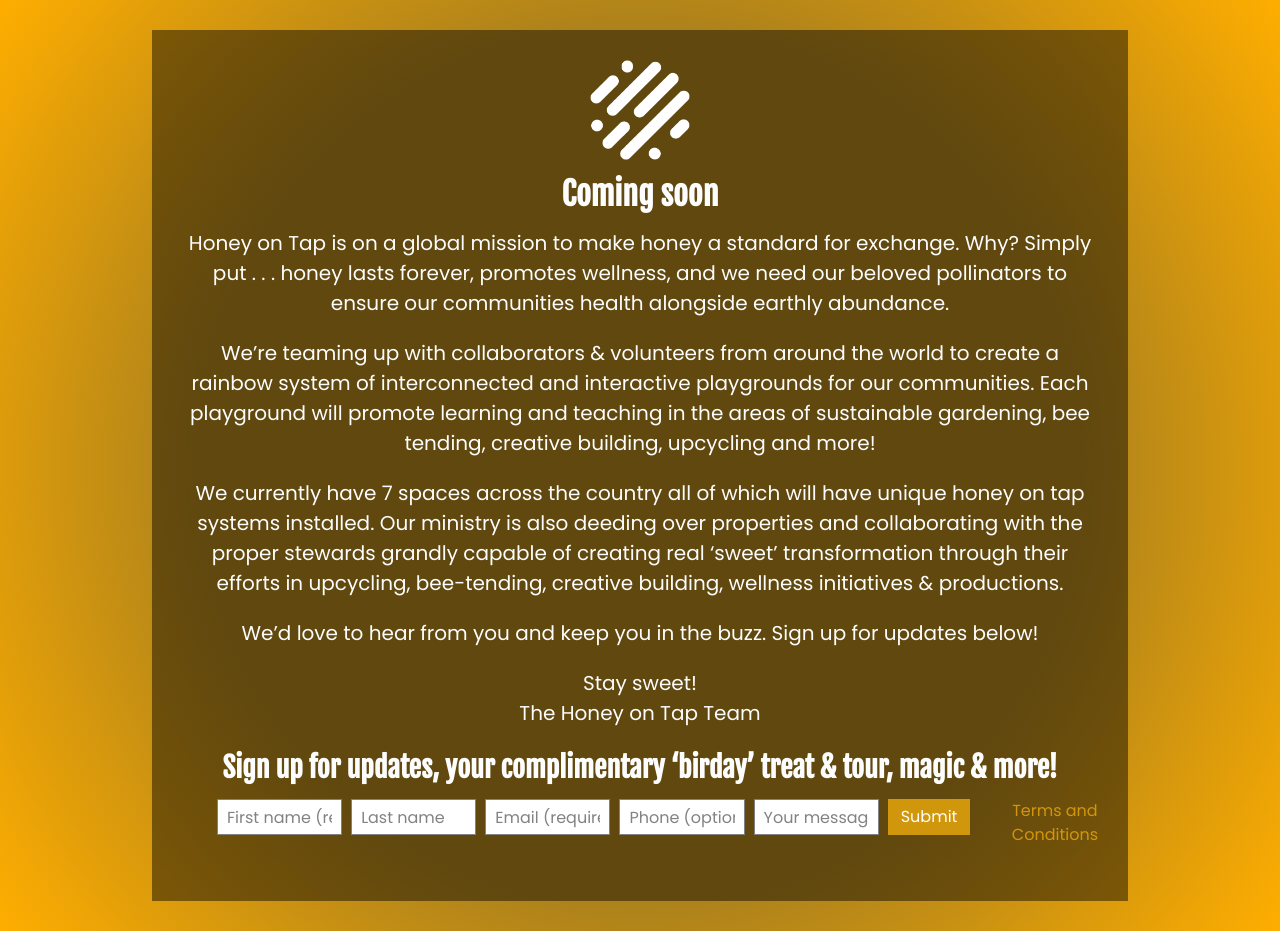
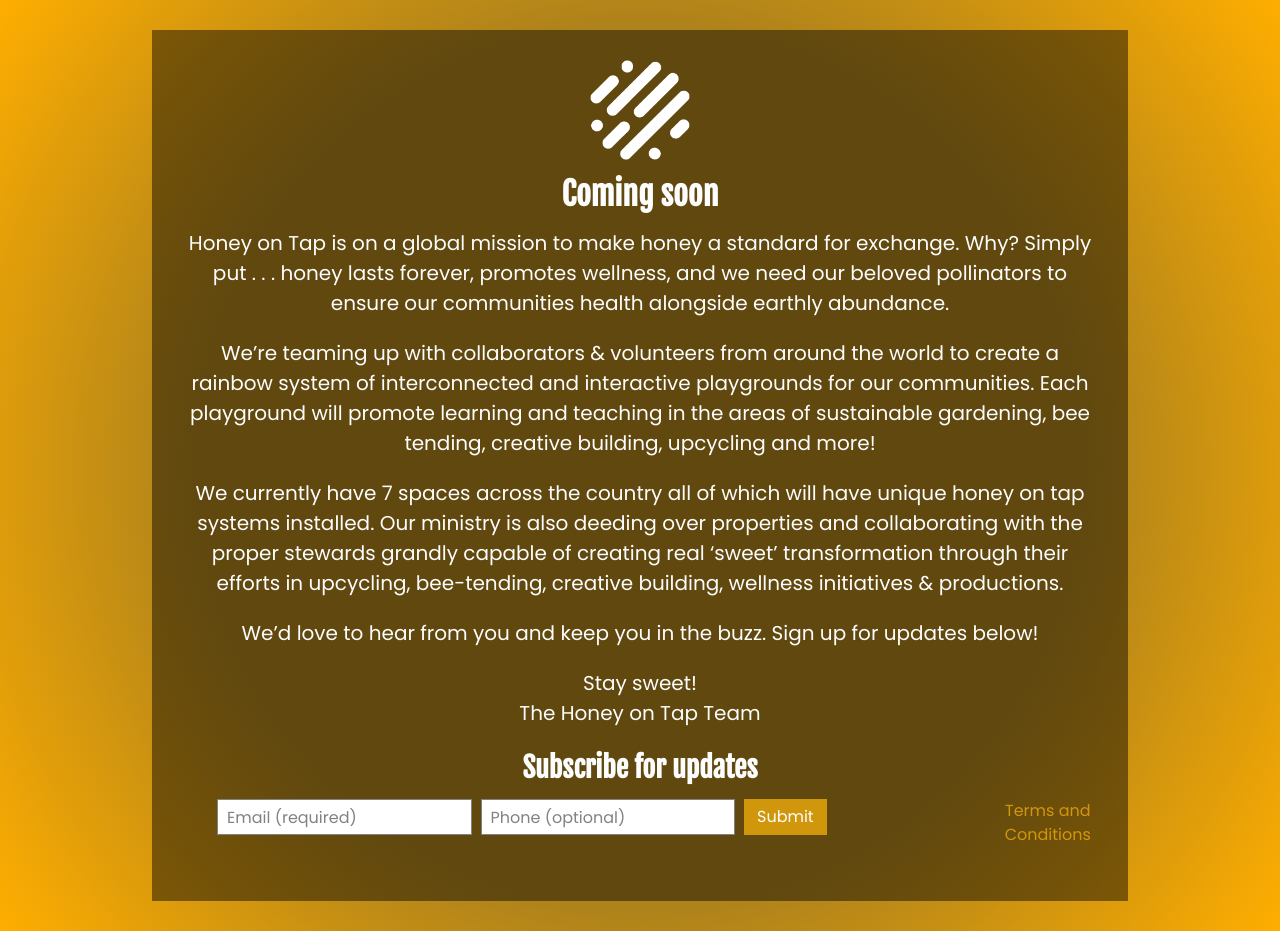
Before and after one commit to kevinorin/honeyontap, a Jekyll site: the page built from index.md, in a window 1280 px wide. Built offline with Jekyll 4.4.1, drawn with Linux system fonts in a browser that asks for light colours; our own code applies the rules of GitHub Pages for plain Markdown files.

Commit message:
revise js

```diff
--- a/_includes/subscribe.html
+++ b/_includes/subscribe.html
@@ -1,22 +1,13 @@
 <section class="section subscribe">
-    <h2>Sign up for updates, your complimentary ‘birday’ treat & tour, magic & more!</h2>
+    <h2>Subscribe for updates</h2>
     <form id="form-contact" name="submit-to-google-sheet">
         <div class="field has-addons">
-            <div class="control is-expanded">
-                <input type="text" name="firstname" placeholder="First name (required)" class="input" required>
-            </div>
-            <div class="control is-expanded">
-                <input type="text" name="lastname" placeholder="Last name" class="input">
-            </div>
             <div class="control is-expanded">
                 <input type="email" name="email" placeholder="Email (required)" class="input" required>
             </div>
 
             <div class="control is-expanded">
                 <input type="phone" name="phone" placeholder="Phone (optional)" class="input">
-            </div>
-            <div class="control is-expanded">
-                <input type="text" name="comments" placeholder="Your message" class="input">
             </div>
             <div class="control">
                 <button type="submit" class="button is-primary submit-button" id="submit-button">Submit</button>
@@ -25,9 +16,6 @@
         </div>
     </form>
 </section>
-
-
-<!-- https://script.google.com/macros/s/AKfycbwBhJmLGa5xKIVb4dMr9HZUj20Ji_nB2l6RJj23pxe7NU9hQBtS/exec
 
 
 <script>
```
Also changed, not shown: other parts of _includes/subscribe.html (+0 -18 lines).
